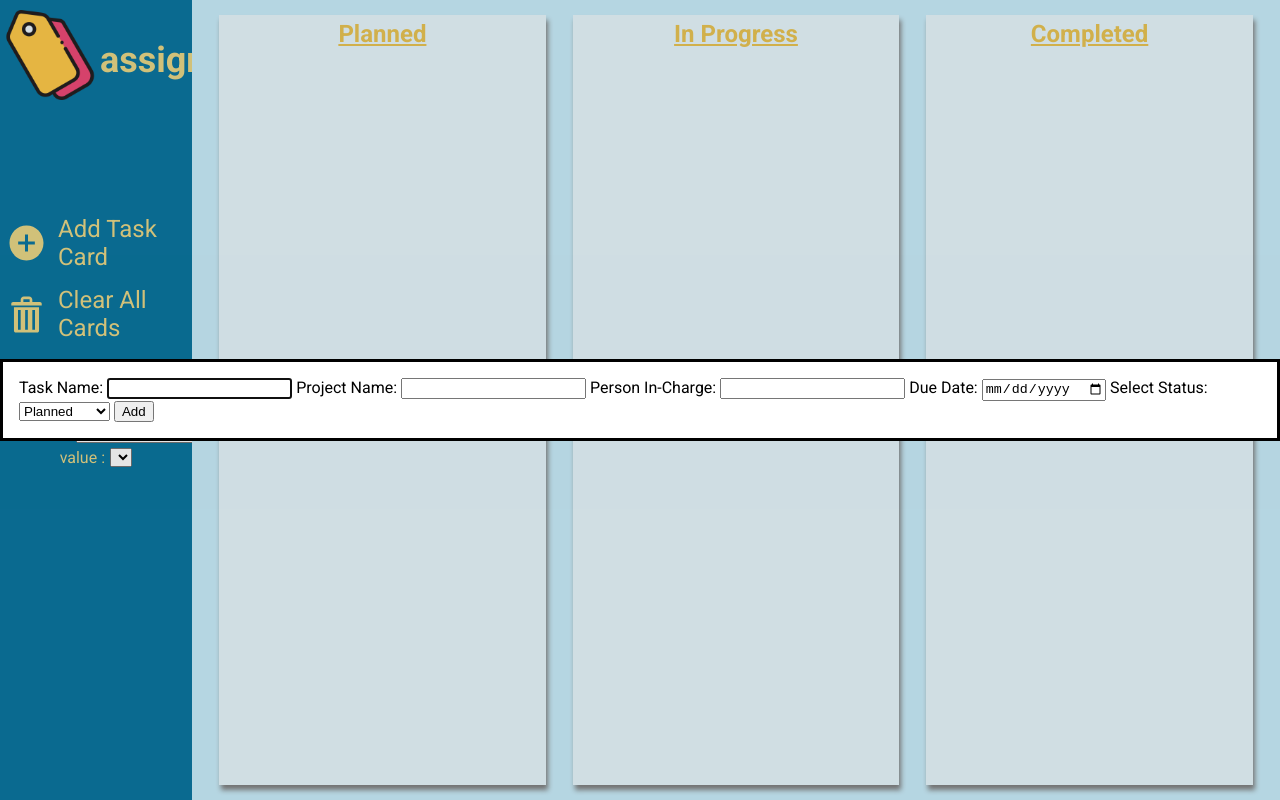
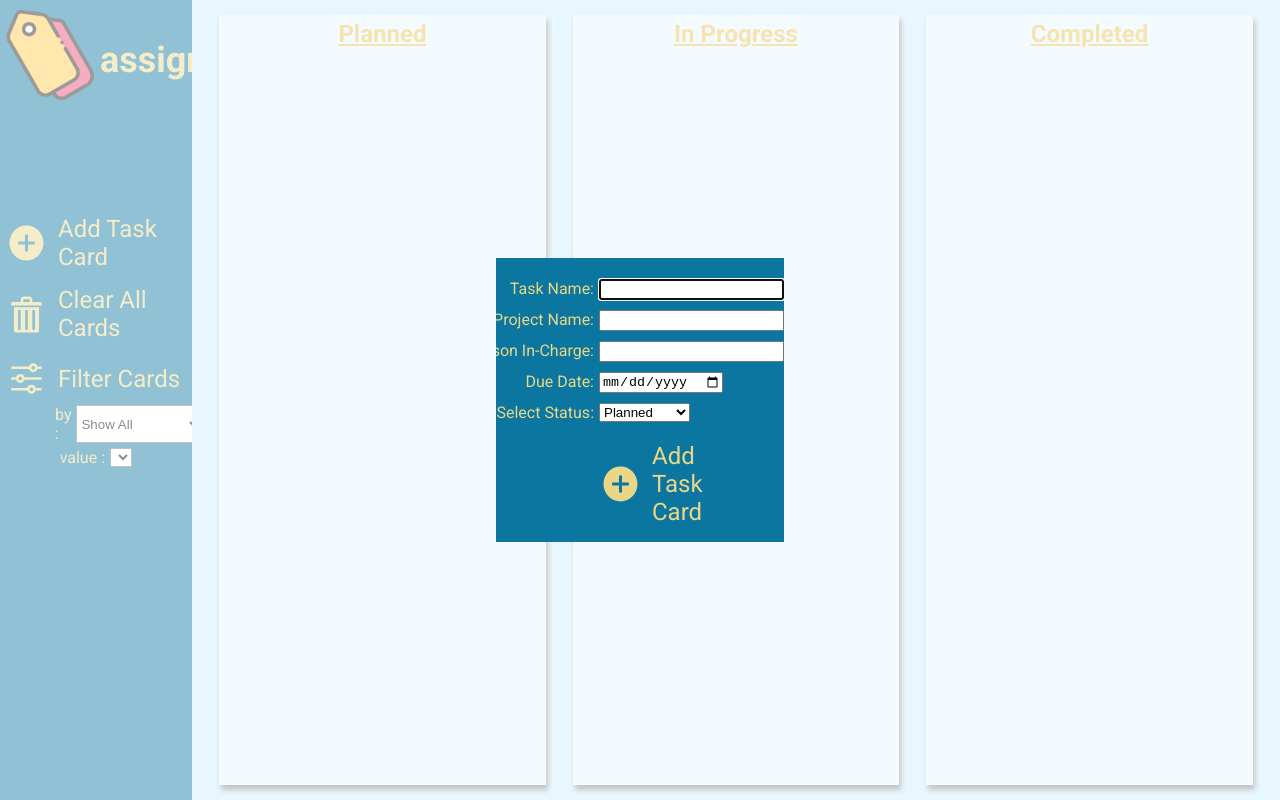
Before and after one commit to ibrahimcode85/Odin_Project_11_ToDoList, a website built with webpack: page src/index.html in a window 1280 px wide. Both pictures are taken after a click on the element "Add Task Card". Built offline with nearby package versions, Linux system fonts and the light colour scheme.

Commit message:
Style the user input dialog box and hover effect on action element to make it presentable.

```diff
--- a/src/index.html
+++ b/src/index.html
@@ -50,12 +50,17 @@
       </div>
 
       <dialog>
+        <div class="input-container">
           <label for="input-task">Task Name:</label>
           <input type="text" id="input-task" name="taskName" required />
+        </div>
 
+        <div class="input-container">
           <label for="input-project">Project Name:</label>
           <input type="text" id="input-project" name="projectName" required />
+        </div>
 
+        <div class="input-container">
           <label for="input-personInCharge">Person In-Charge:</label>
           <input
             type="text"
@@ -63,18 +68,28 @@
             name="personInCharge"
             required
           />
+        </div>
 
+        <div class="input-container">
           <label for="input-dueDate">Due Date:</label>
           <input type="date" id="input-dueDate" name="dueDate" required />
+        </div>
 
+        <div class="input-container">
           <label for="input-status">Select Status:</label>
           <select id="input-status">
             <option value="planned" selected>Planned</option>
             <option value="inProgress">In Progress</option>
             <option value="completed">Completed</option>
           </select>
+        </div>
 
-        <button id="createTask">Add</button>
+        <div class="control-item" id="createTask">
+          <img src="../assets/add-icon.svg" class="control-icon" />
+          <span class="control-text">Add Task Card</span>
+        </div>
+
+        <!-- <button id="createTask">Add</button> -->
       </dialog>
     </div>
 
--- a/src/style.css
+++ b/src/style.css
@@ -1,7 +1,40 @@
 body {
   margin: 0px;
   display: flex;
-  font-family: "Roboto"; /*sans-serif; */
+  font-family: "Roboto", sans-serif;
+}
+
+::backdrop {
+  background-color: rgb(255, 255, 255, 0.55);
+}
+
+dialog[open] {
+  width: 20%;
+  display: flex;
+  flex-direction: column;
+  border: none;
+  background-color: rgb(11, 118, 160);
+}
+
+dialog[open] .input-container {
+  display: flex;
+  margin: 5px 0px 5px 0px;
+}
+
+dialog[open] label {
+  flex: 0 0 130px;
+  display: flex;
+  justify-content: flex-end;
+  color: rgb(233, 215, 135);
+  margin-right: 5px;
+}
+
+dialog[open] input {
+  flex: 1;
+}
+
+dialog[open] .control-item {
+  margin-left: 135px;
 }
 
 .header {
@@ -41,6 +74,11 @@ body {
   align-items: center;
   margin-top: 15px;
   cursor: pointer;
+}
+
+.control-item:hover {
+  background-color: rgba(255, 255, 255, 0.2);
+  border-radius: 10px;
 }
 
 .control-text {
```
Lines whose indentation alone changed are shown as unchanged.
